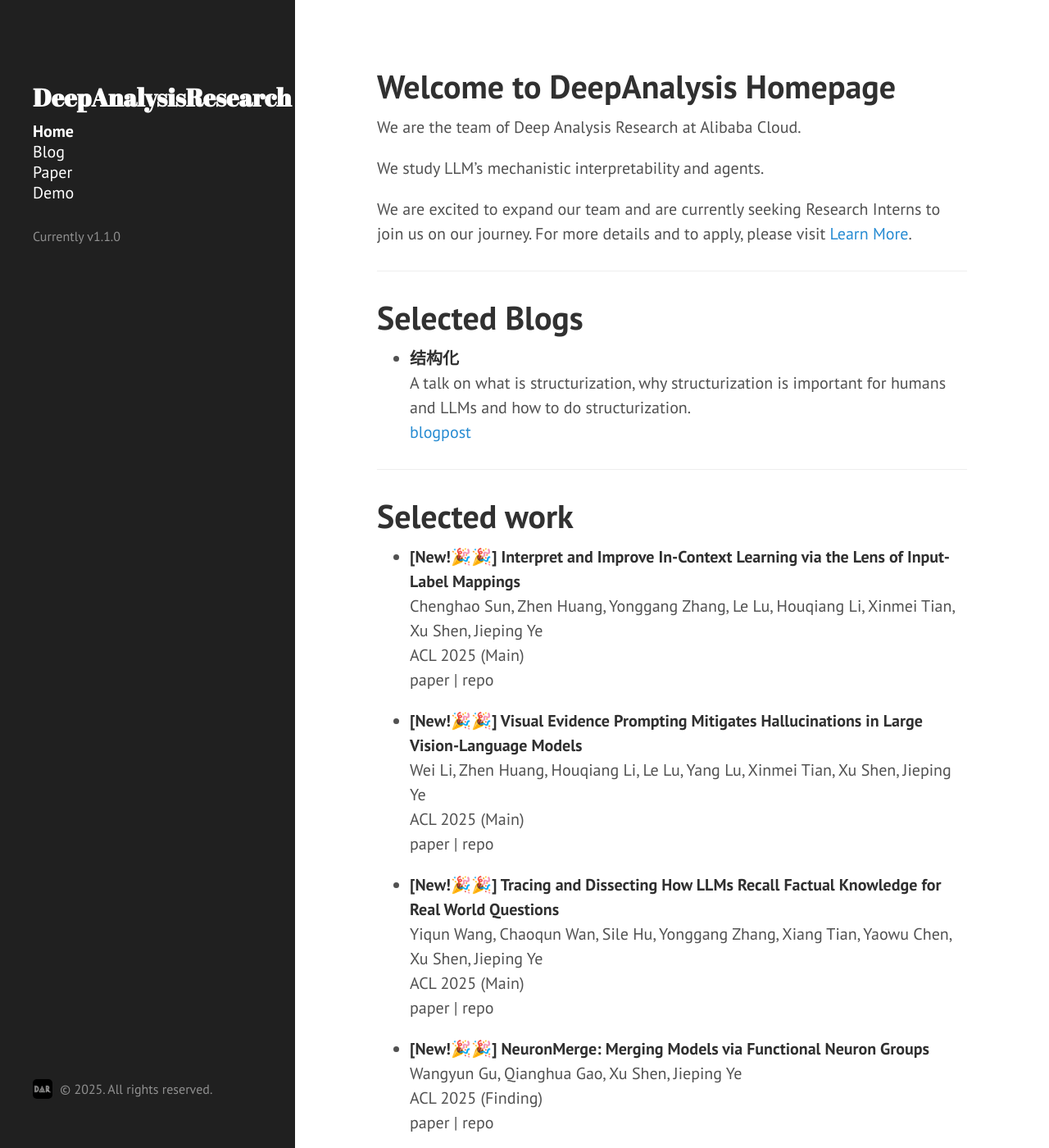
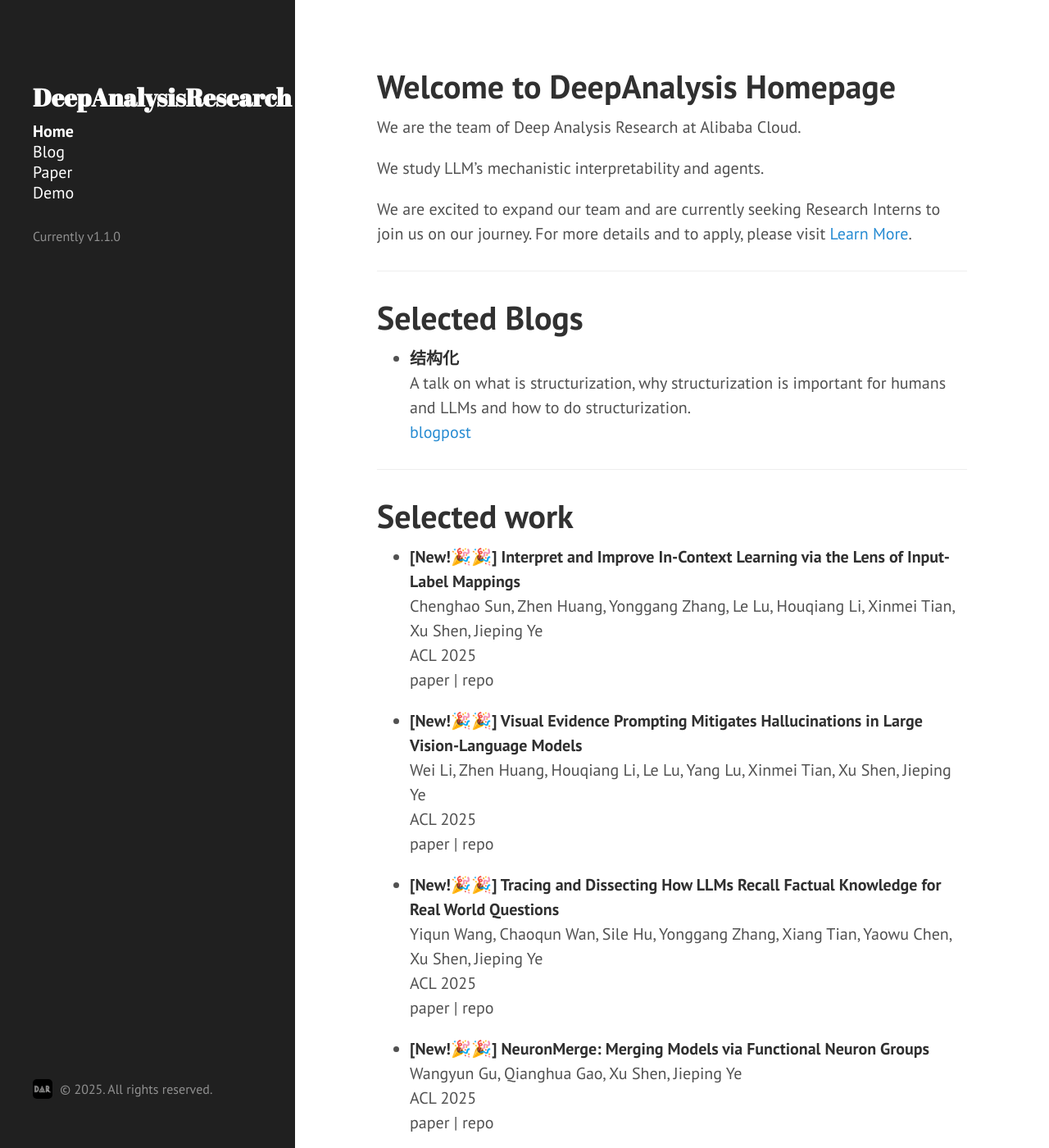
Before and after one commit to deep-analysis-research/deep-analysis-research.github.io, a Jekyll site: the page built from index.md, in a window 1280 px wide and 1400 px high. Shown: the whole window at 82% size. Built offline with Jekyll 4.4.1, drawn with Linux system fonts in a browser that asks for light colours; Markdown is read by kramdown in place of the engine named in the settings.

Commit message:
Update index.md
delete main/finding

```diff
--- a/index.md
+++ b/index.md
@@ -24,22 +24,22 @@ We are excited to expand our team and are currently seeking Research Interns to
 
 - **[New!🎉🎉] Interpret and Improve In-Context Learning via the Lens of Input-Label Mappings** <br>
   Chenghao Sun, Zhen Huang, Yonggang Zhang, Le Lu, Houqiang Li, Xinmei Tian, Xu Shen, Jieping Ye <br>
-  ACL 2025 (Main) <br>
+  ACL 2025 <br>
     paper | repo
 
 - **[New!🎉🎉] Visual Evidence Prompting Mitigates Hallucinations in Large Vision-Language Models** <br>
   Wei Li, Zhen Huang, Houqiang Li, Le Lu, Yang Lu, Xinmei Tian, Xu Shen, Jieping Ye <br>
-  ACL 2025 (Main) <br>
+  ACL 2025 <br>
     paper | repo
 
 - **[New!🎉🎉] Tracing and Dissecting How LLMs Recall Factual Knowledge for Real World Questions** <br>
   Yiqun Wang, Chaoqun Wan, Sile Hu, Yonggang Zhang, Xiang Tian, Yaowu Chen, Xu Shen, Jieping Ye <br>
-  ACL 2025 (Main) <br>
+  ACL 2025 <br>
     paper | repo
 
 - **[New!🎉🎉] NeuronMerge: Merging Models via Functional Neuron Groups** <br>
   Wangyun Gu, Qianghua Gao, Xu Shen, Jieping Ye <br>
-  ACL 2025 (Finding) <br>
+  ACL 2025 <br>
     paper | repo
 
 - **Interpreting and Improving Large Language Models in Arithmetic Calculation** <br>
```
